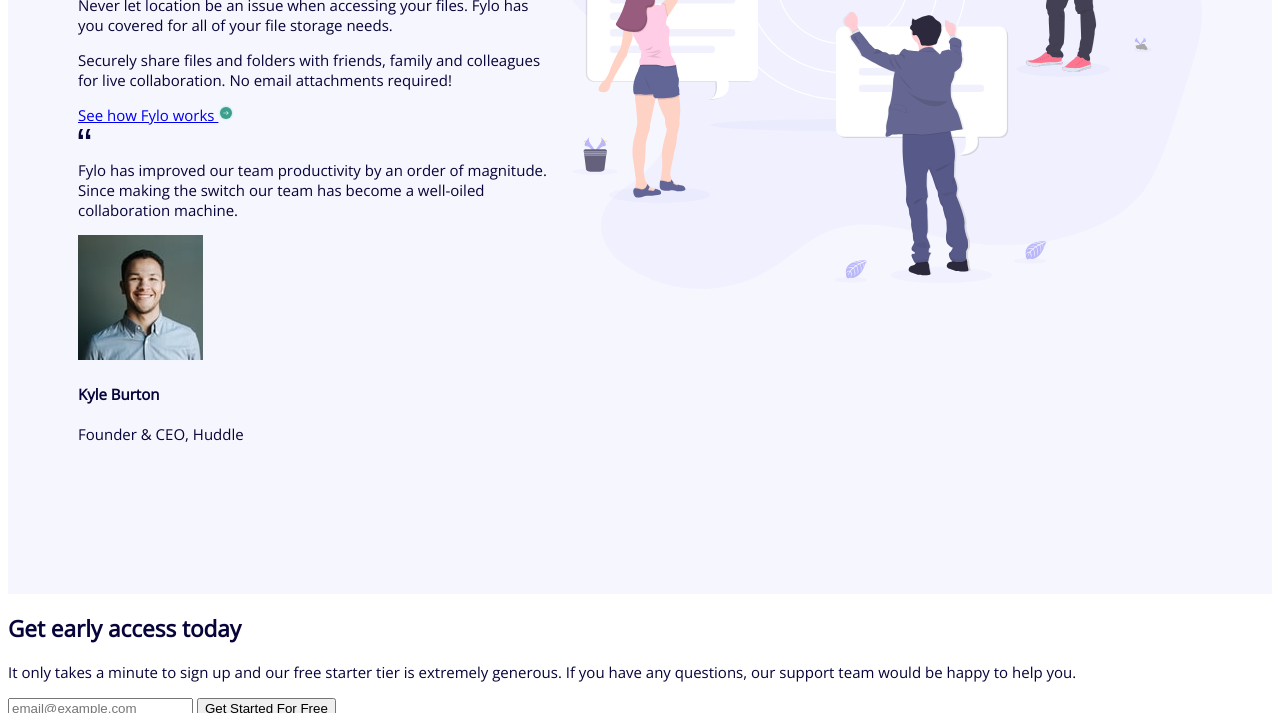
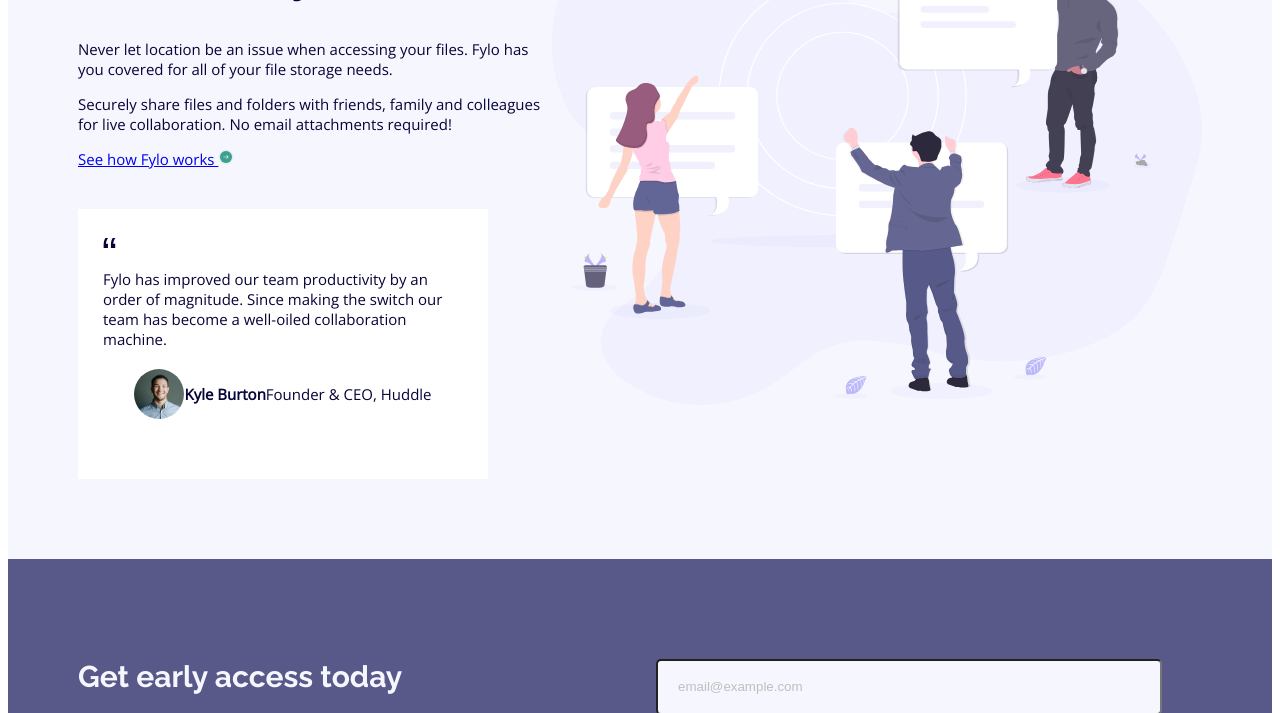
Before and after one commit to Beaulieu527/Fylo-Landing-Page, a plain HTML site: page index.html in a window 1280 px wide. Shown: the part 1210-1923 px from the top of the page. Drawn offline with nearby package versions, Linux system fonts and the light colour scheme.

Commit message:
styling the subscription section

```diff
--- a/index.css
+++ b/index.css
@@ -62,20 +62,81 @@ header {
     width: 100%;
     height: 100%;
     padding-top: 180px;
-
     margin-bottom: -5px;
 }
 
 .row-2 {
     display: flex;
+    justify-content: space-between;
+    align-items: center;
     background-color: var(--Light-Grayish-Blue);
     height: 780px;
-    padding: 35px 70px 0px 70px;
+    padding: 0px 70px 0px 70px;
 }
 
 .row-1 img, .row-2-image img {
     width: 650px;
     height: 475px;
+}
+
+.card {
+    width: 360px;
+    height: 220px;
+    background-color: white;
+    margin-top: 40px;
+    padding: 25px;
+    font-size: 1em;
+}
+
+.author {
+    display: flex;
+    flex-direction: row;
+    justify-content: center;
+    align-items: center;
+}
+
+.author img {
+    height: 50px;
+    width: 50px;
+    border-radius: 50%;
+}
+
+.subscription-section {
+    display: flex;
+    justify-content: space-between;
+    align-items: center;
+    padding: 0px 110px 0px 70px;
+    height: 325px;
+    background-color: var(--Desaturated-Blue);
+    color: var(--Light-Grayish-Blue);
+}
+.subscription-section h2{
+    color: var(--Light-Grayish-Blue);
+    font-size: 2em;
+    margin-block-start: 0px;
+    margin-block-end: 0px;
+}
+.subscription-section input {
+    width: 480px;
+    height: 50px;
+    display: block;
+    padding-left: 20px;
+    background-color: var(--Light-Grayish-Blue);
+    color: var(--Light-Gray);
+    border-radius: 5px;
+}
+.subscription-section button{
+    height: 50px;
+    width: 200px;
+    margin-top: 20px;
+    background-color: var(--Bright-Blue);
+    color:var(--Light-Grayish-Blue);
+    border-color: var(--Bright-Blue);
+    border-radius: 3px;
+}
+
+::placeholder {
+    color: var(--Light-Gray);
 }
 
 .attribution {
--- a/index.html
+++ b/index.html
@@ -65,9 +65,9 @@
 
     <section class="subscription-section">
       <div class="ss-left">
-        <h2>Get early access today</h2>
-        <p> It only takes a minute to sign up and our free starter tier is extremely generous.
-          If you have any questions, our support team would be happy to help you.</p>
+        <h2 class="header">Get early access today</h2>
+        <p> It only takes a minute to sign up and our free starter tier is <br/> extremely generous.
+          If you have any questions, our support team <br/> would be happy to help you.</p>
       </div>
       <div class="ss-right">
         <form action="/">
```
